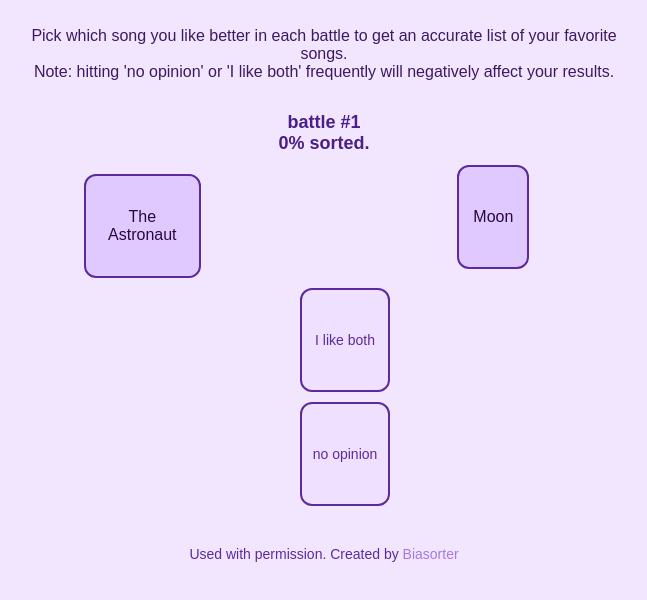
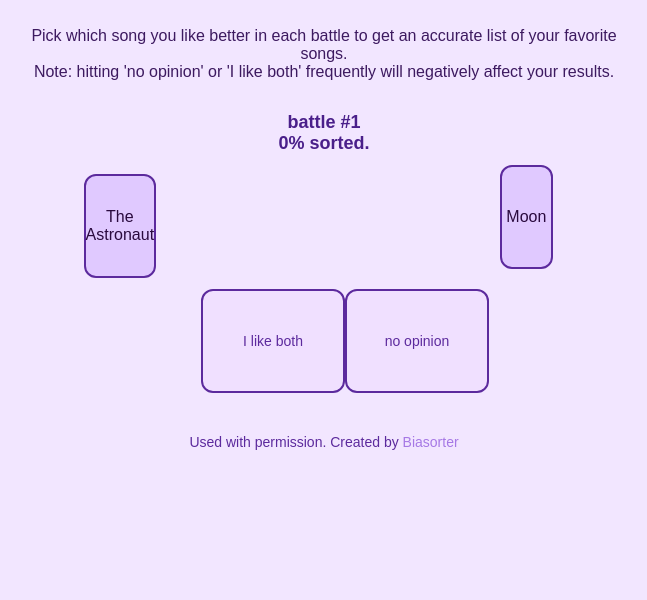
Before and after one commit to neeluus/Jin-Songs-Sorter, a plain HTML site: page index.html in a window 1280 px wide. Shown: the part 120-720 px from the top of the page, without its empty margins (316-963 px from the left). Drawn offline with Linux system fonts and the light colour scheme.

Commit message:
Update index.html

```diff
--- a/index.html
+++ b/index.html
@@ -46,10 +46,12 @@ h1 {
     border-spacing: 10px 10px;
     font-size: 16px;
 }
-.optionCell, .middleCell {
+.optionCell {
+    width: 45%;
     min-height: 80px;
     border-radius: 12px;
     border: 2px solid #5c2a9d;
+    background: #e0c9ff;
     cursor: pointer;
     display: flex;
     align-items: center;
@@ -59,19 +61,25 @@ h1 {
     word-wrap: break-word;
     transition: all 0.2s ease;
 }
-.optionCell {
-    width: 45%;
-    background: #e0c9ff;
-}
 .optionCell:hover {
     background: #d1b3ff;
     transform: scale(1.03);
 }
 .middleCell {
-    width: 45%;
+    min-height: 80px;
+    width: 120px;
+    border-radius: 12px;
+    border: 2px solid #5c2a9d;
     background: #f0e0ff;
+    cursor: pointer;
+    display: flex;
+    align-items: center;
+    justify-content: center;
+    padding: 10px;
     font-size: 14px;
     color: #5c2a9d;
+    transition: all 0.2s ease;
+    text-align: center;
 }
 .middleCell:hover {
     background: #e0c0ff;
@@ -120,6 +128,12 @@ h1 {
         width: 90%;
         margin-bottom: 10px;
     }
+    .middleGroup {
+        flex-direction: column;
+        gap: 10px;
+        width: 100%;
+        align-items: center;
+    }
 }
 </style>
 </head>
@@ -145,12 +159,10 @@ Note: hitting 'no opinion' or 'I like both' frequently will negatively affect yo
 </tr>
 <tr class="middleRow">
 <td></td>
-<td id="middleI" class="middleCell">I like both</td>
-<td></td>
-</tr>
-<tr class="middleRow">
-<td></td>
-<td id="middleN" class="middleCell">no opinion</td>
+<td style="display:flex; justify-content:center;" class="middleGroup">
+    <div id="middleI" class="middleCell">I like both</div>
+    <div id="middleN" class="middleCell">no opinion</div>
+</td>
 <td></td>
 </tr>
 </tbody>
```
